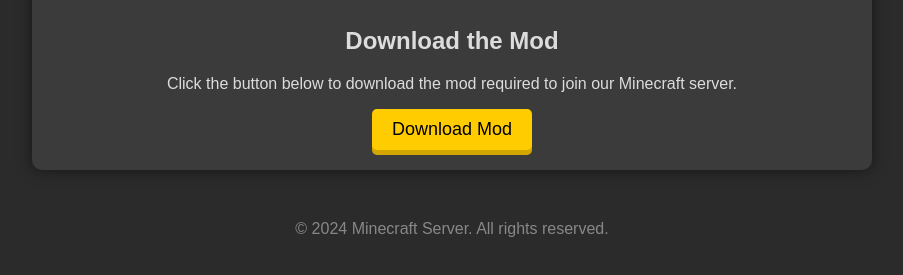
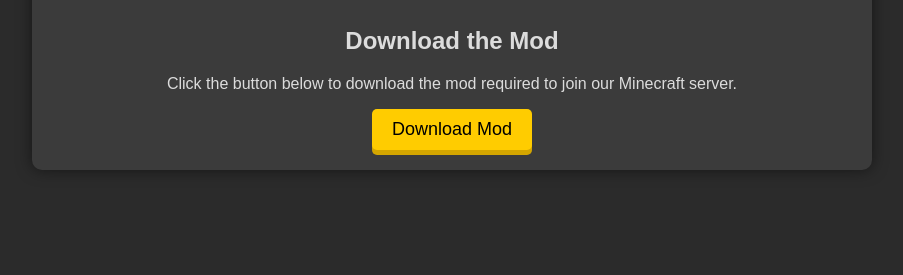
Before and after one commit to LordMozart/server, a plain HTML site: page index.html in a window 1280 px wide. Shown: the part 179-454 px from the top of the page, without its empty margins (188-1091 px from the left). Drawn offline with Linux system fonts and the light colour scheme.

Commit message:
Update index.html

```diff
--- a/index.html
+++ b/index.html
@@ -60,9 +60,5 @@
         </div>
     </div>
 
-    <footer>
-        <p>&copy; 2024 Minecraft Server. All rights reserved.</p>
-    </footer>
-
 </body>
 </html>
```
